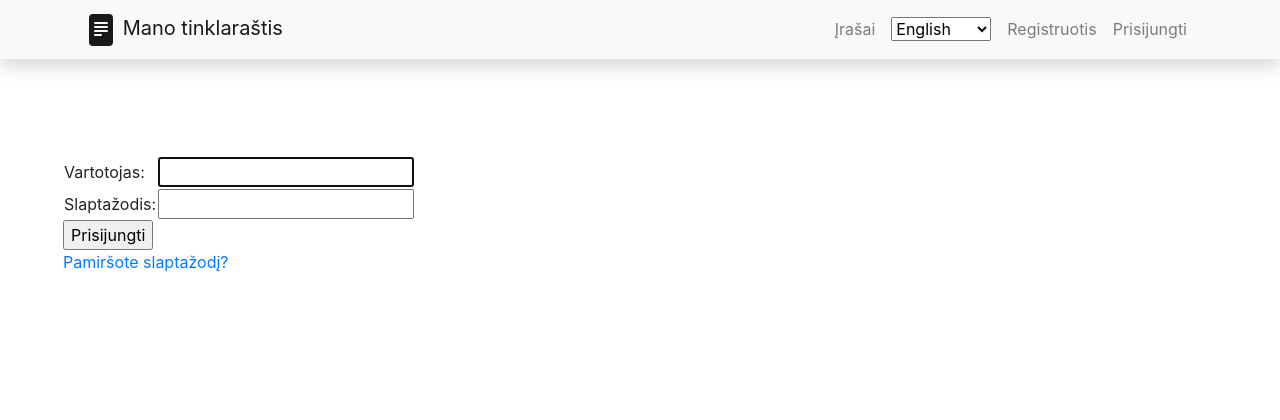
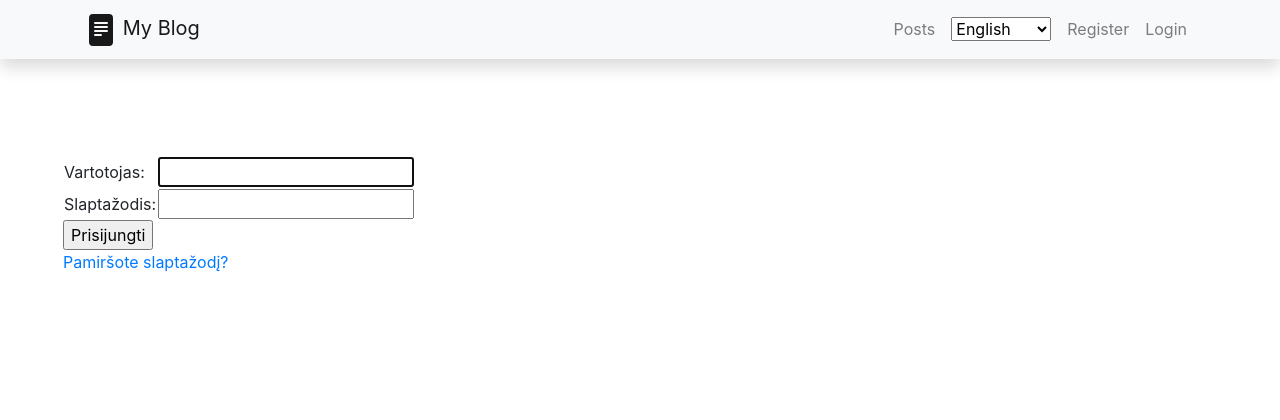
Before and after one commit to DonatasNoreika/myblog202410, a Django app: page /accounts/login/?next=/comments/1/delete in a window 1280 px wide. Shown: the top 420 px of the page. Run offline with Django 5.2, Linux system fonts and the light colour scheme; some libraries are stand-ins or nearby versions.

Commit message:
+ padaryti base.html vertimai į LT

```diff
--- a/mysite/myblog/templates/base.html
+++ b/mysite/myblog/templates/base.html
@@ -11,7 +11,7 @@
   {% load static %}
 </head>
 <body>
-
+{% load i18n %}
 <!-- Navigation -->
 <nav class="navbar navbar-expand-lg navbar-light bg-light static-top mb-5 shadow">
   <div class="container">
@@ -19,14 +19,14 @@
       <svg xmlns="http://www.w3.org/2000/svg" width="32" height="32" fill="currentColor" class="bi bi-file-text-fill" viewBox="0 0 16 16">
       <path d="M12 0H4a2 2 0 0 0-2 2v12a2 2 0 0 0 2 2h8a2 2 0 0 0 2-2V2a2 2 0 0 0-2-2M5 4h6a.5.5 0 0 1 0 1H5a.5.5 0 0 1 0-1m-.5 2.5A.5.5 0 0 1 5 6h6a.5.5 0 0 1 0 1H5a.5.5 0 0 1-.5-.5M5 8h6a.5.5 0 0 1 0 1H5a.5.5 0 0 1 0-1m0 2h3a.5.5 0 0 1 0 1H5a.5.5 0 0 1 0-1"/>
     </svg>
-    Mano tinklaraštis</a>
+        {% trans "My Blog" %}</a>
     <button class="navbar-toggler" type="button" data-toggle="collapse" data-target="#navbarResponsive" aria-controls="navbarResponsive" aria-expanded="false" aria-label="Toggle navigation">
           <span class="navbar-toggler-icon"></span>
         </button>
     <div class="collapse navbar-collapse" id="navbarResponsive">
         <ul class="navbar-nav ml-auto">
             <li class="nav-item">
-              <a class="nav-link" href="{% url 'posts' %}">Įrašai</a>
+              <a class="nav-link" href="{% url 'posts' %}">{% trans "Posts" %}</a>
             </li>
             <li class="nav-item">
                 <a class="nav-link">
@@ -54,23 +54,23 @@
               </svg>
             {{ user.get_username }}</a></li>
             <li class="nav-item">
-                <a class="nav-link" href="{% url 'userposts'%}">Mano įrašai</a>
+                <a class="nav-link" href="{% url 'userposts'%}">{% trans "My Posts" %}</a>
             </li>
             <li class="nav-item">
-                <a class="nav-link" href="{% url 'usercomments'%}">Mano komentarai</a>
+                <a class="nav-link" href="{% url 'usercomments'%}">{% trans "My Comments" %}</a>
             </li>
             <li class="nav-item">
                 <form method="post" action="{% url 'logout' %}">
                     {% csrf_token %}
-                    <button class="btn" type="submit">Atsijungti</button>
+                    <button class="btn" type="submit">{% trans "Logout" %}</button>
                 </form>
             </li>
           {% else %}
              <li class="nav-item">
-                <a class="nav-link" href="{% url 'register'%}">Registruotis</a>
+                <a class="nav-link" href="{% url 'register'%}">{% trans "Register" %}</a>
               </li>
               <li class="nav-item">
-                <a class="nav-link" href="{% url 'login'%}">Prisijungti</a>
+                <a class="nav-link" href="{% url 'login'%}">{% trans "Login" %}</a>
               </li>
           {% endif %}
         </ul>
```
Also changed, not shown: mysite/myblog/locale/lt/LC_MESSAGES/django.po (added), 1 other file.
